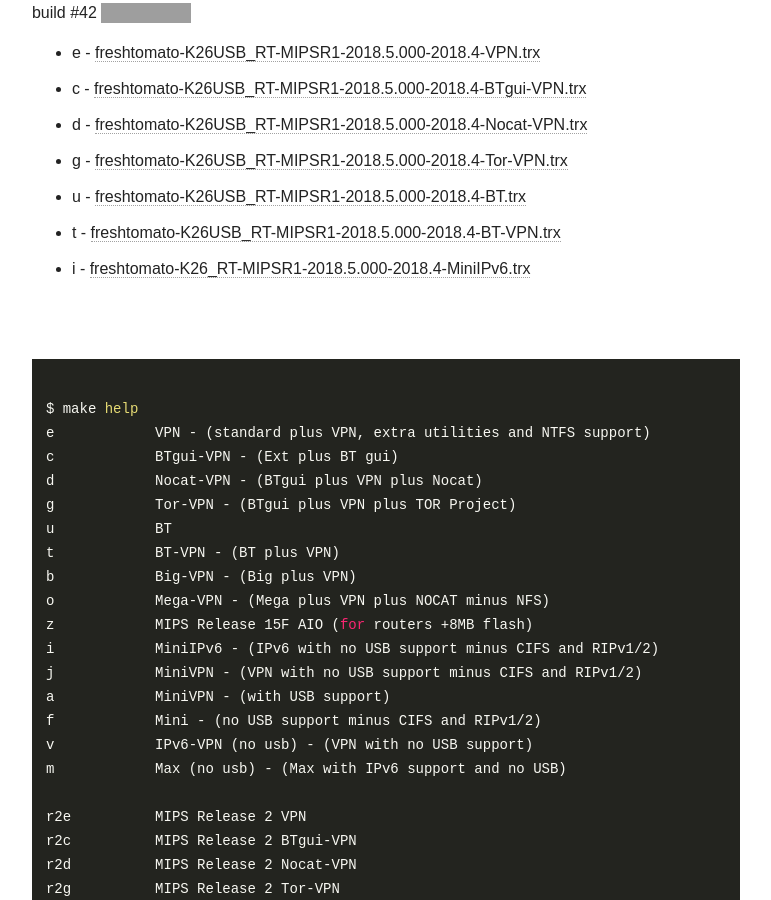
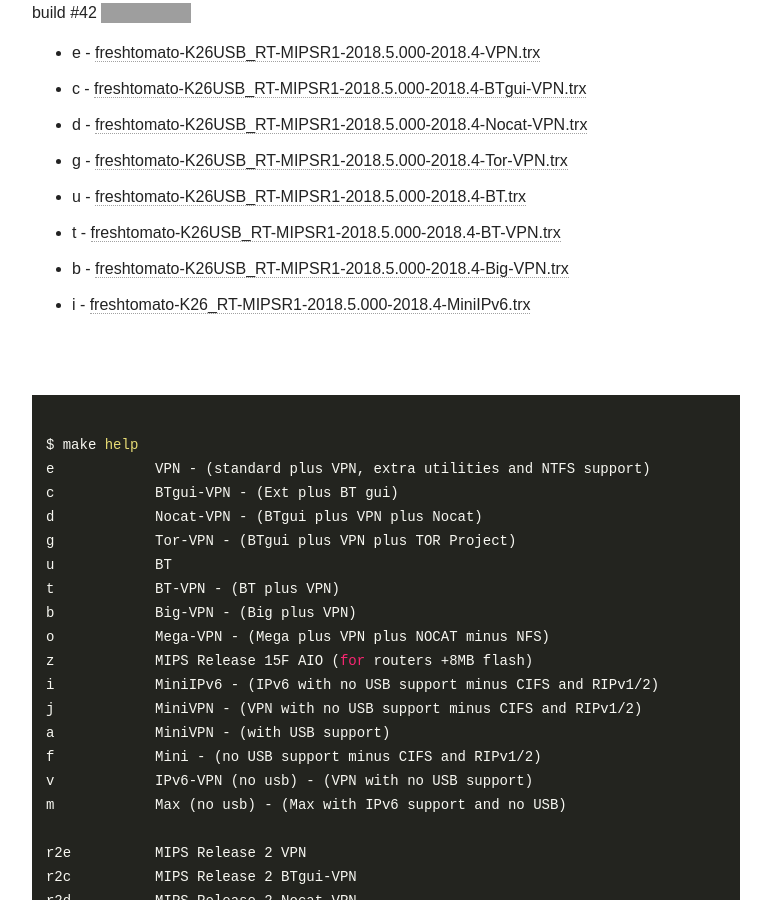
Before and after one commit to oglopss/freshtomato-mips-ci-jekyll, a Jekyll site: the page built from index.html, in a window 1280 px wide and 900 px high, scrolled down 595 px. Shown: the whole window, without its empty margins (254-1025 px from the left). Built offline with Jekyll 4.4.1, drawn with Linux system fonts in a browser that asks for light colours; nearby versions of some CDN libraries; grey boxes are pictures that could not be loaded.

Commit message:
Travis build 42 b pushed to gh-pages

```diff
--- a/_data/ss.yml
+++ b/_data/ss.yml
@@ -7,3 +7,4 @@ files:
   - 0005 u freshtomato-K26USB_RT-MIPSR1-2018.5.000-2018.4-BT.trx
   - 0010 i freshtomato-K26_RT-MIPSR1-2018.5.000-2018.4-MiniIPv6.trx
   - 0006 t freshtomato-K26USB_RT-MIPSR1-2018.5.000-2018.4-BT-VPN.trx
+  - 0007 b freshtomato-K26USB_RT-MIPSR1-2018.5.000-2018.4-Big-VPN.trx
```
Also changed, not shown: 1 other file.
